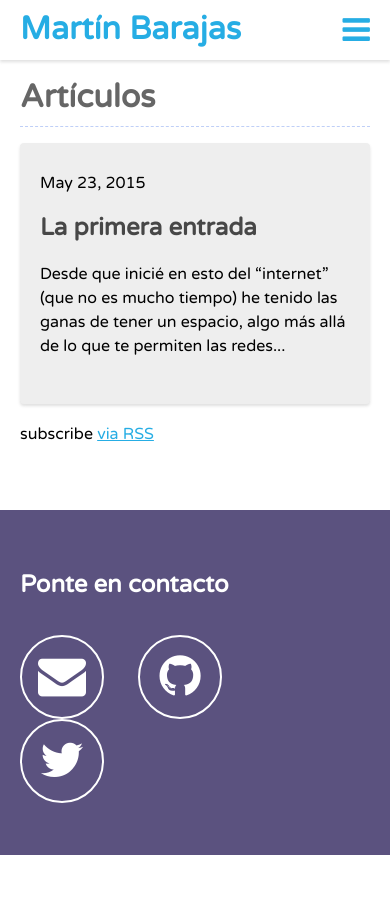
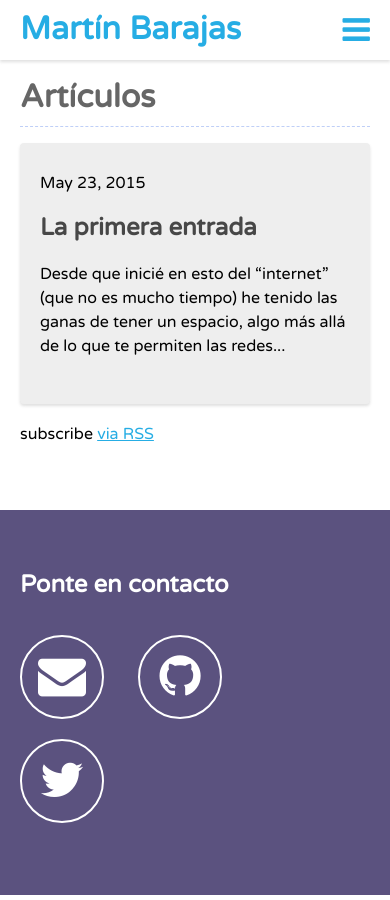
Before and after one commit to mrtnbrjs/mrtnbrjs.github.io, a Jekyll site: the page built from index.html, in a window 390 px wide. Built offline with Jekyll 4.4.1, drawn with Linux system fonts in a browser that asks for light colours; nearby versions of some CDN libraries; comment, search, counter and statistics services are not loaded.

Commit message:
social mb

```diff
--- a/_sass/_layout.scss
+++ b/_sass/_layout.scss
@@ -292,6 +292,11 @@ body{
         float: right;
       }
     }
+    .contact-list{
+      li{
+        margin-bottom: 20px;
+      }
+    }
   }
   @media screen and (max-width: 500px) {
     .social-share{
```
Also changed, not shown: 2 other files.
